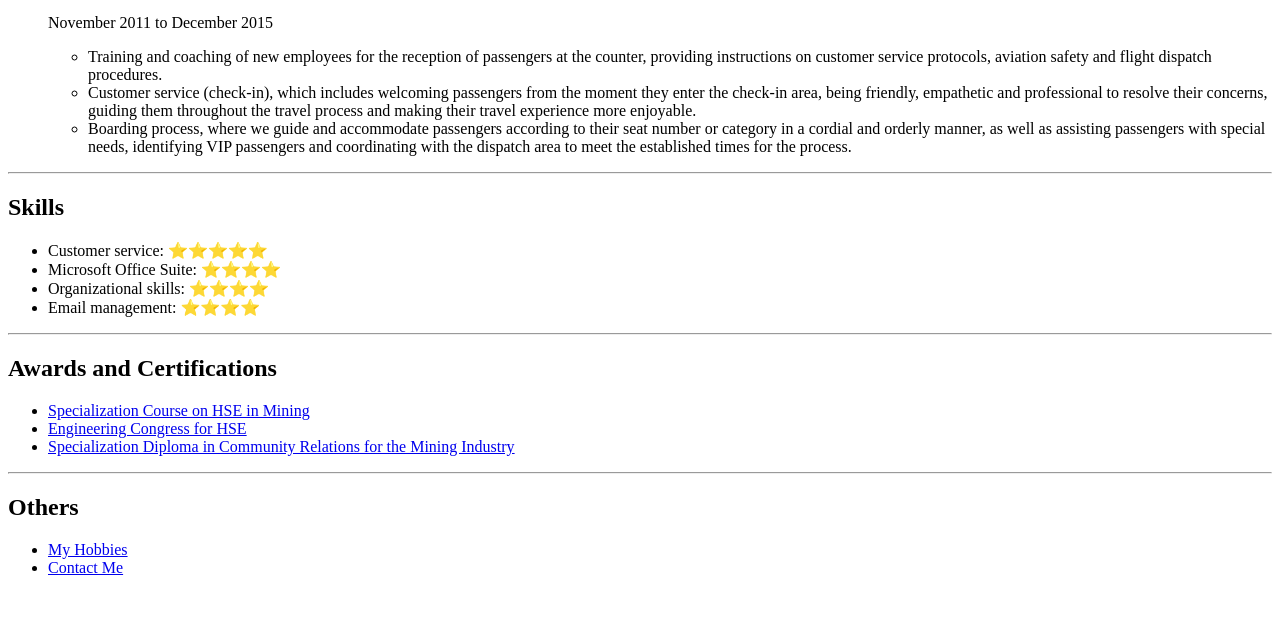
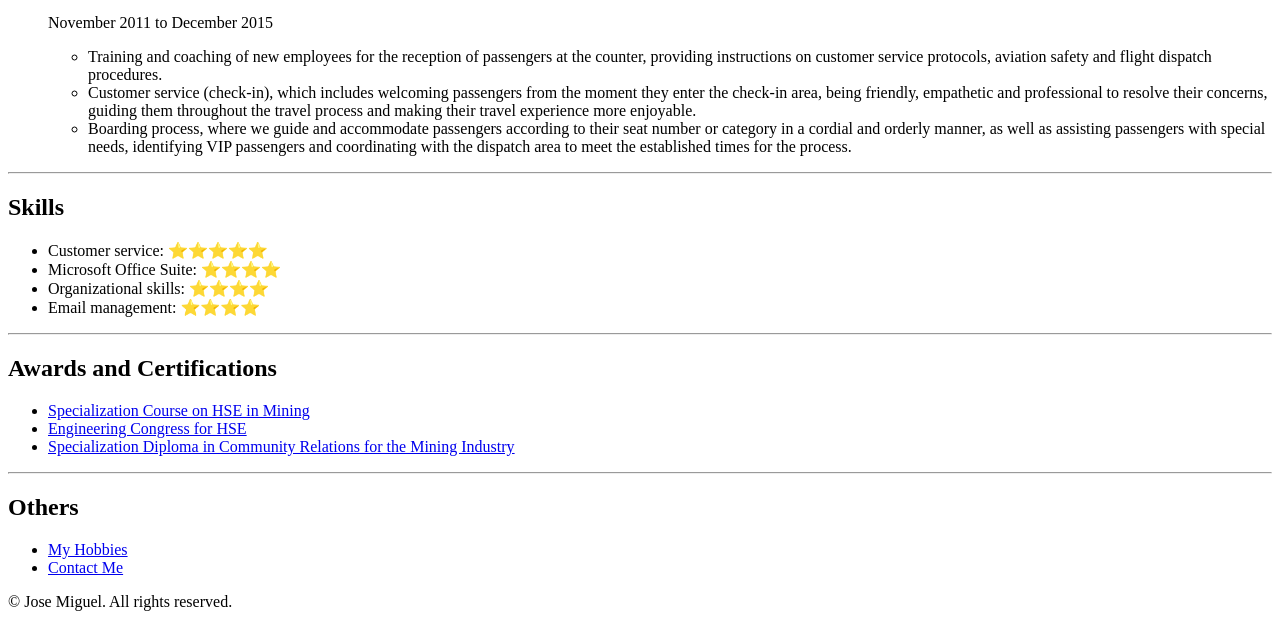
Before and after one commit to JoseMiguelVL/html-Summary, a plain HTML site: page index.html in a window 1280 px wide. Shown: the part 1253-1872 px from the top of the page. Before the commit the page ends 1846 px from the top, so only its background shows below. Drawn offline with Linux system fonts and the light colour scheme.

Commit message:
Update index.html

```diff
--- a/index.html
+++ b/index.html
@@ -70,5 +70,6 @@
         <li><a href="./public/Hobbies.html"> My Hobbies</a></li>
         <li><a href="./public/Contact.html"> Contact Me</a></li>
     </ul>
+<footer>© Jose Miguel. All rights reserved.</footer>
 </body>
 </html>
```
